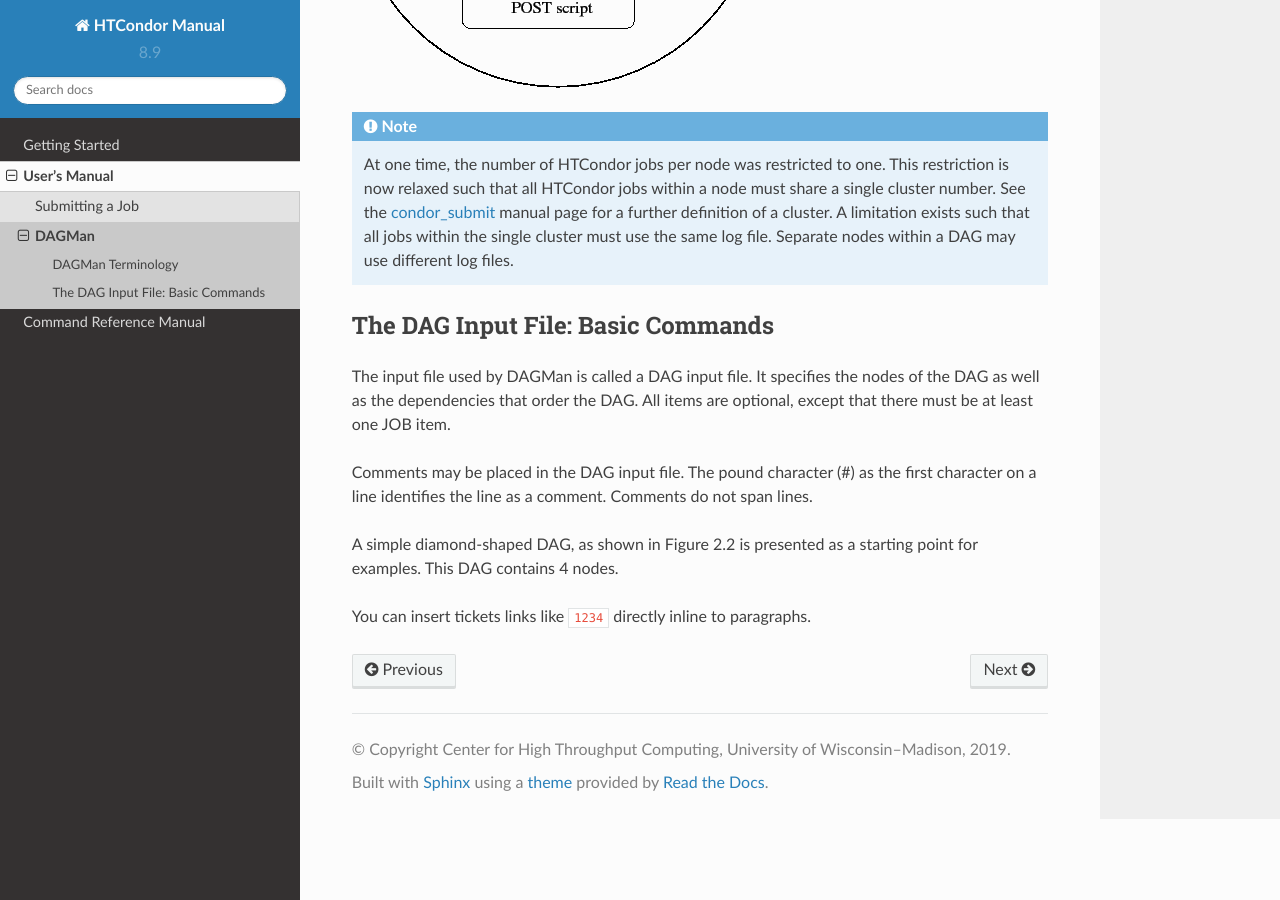
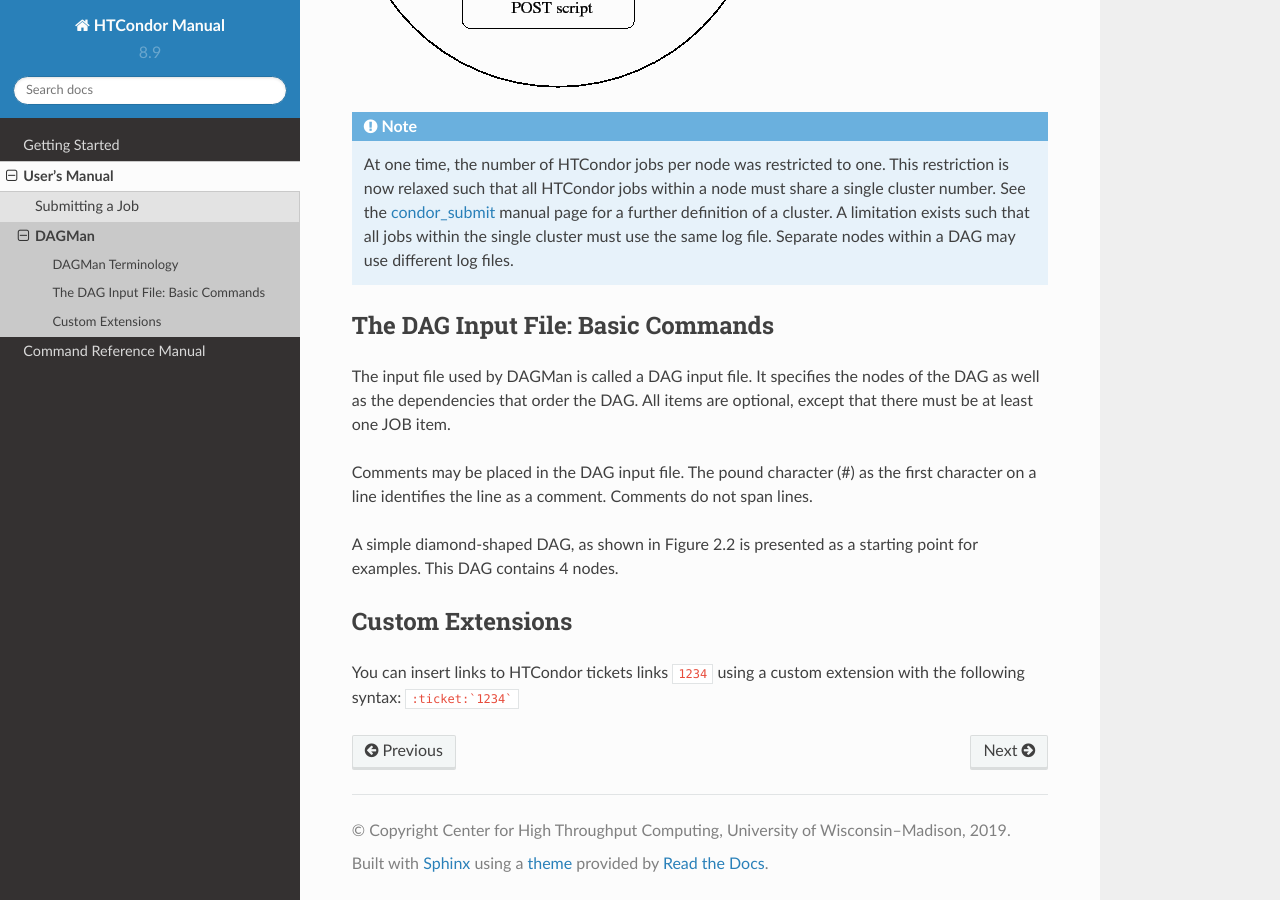
Before and after one commit to markcoatsworth/readthedocs, a Sphinx documentation site: the page built from docs/users-manual/dagman.rst, in a window 1280 px wide and 900 px high, scrolled down 948 px. Built offline with Sphinx 7.4.7 and the Read the Docs theme 2.0.0, drawn with Linux system fonts in a browser that asks for light colours; cross-references to code outside the pages are shown as plain code.

Commit message:
Neverending cleanup

````diff
--- a/docs/users-manual/dagman.rst
+++ b/docs/users-manual/dagman.rst
@@ -23,4 +23,7 @@
 
 A simple diamond-shaped DAG, as shown in Figure 2.2 is presented as a starting point for examples. This DAG contains 4 nodes.
 
-You can insert tickets links like :ticket:`1234` directly inline to paragraphs.
+Custom Extensions
+-----------------
+
+You can insert links to HTCondor tickets links :ticket:`1234` using a custom extension with the following syntax: ``:ticket:`1234```
````
